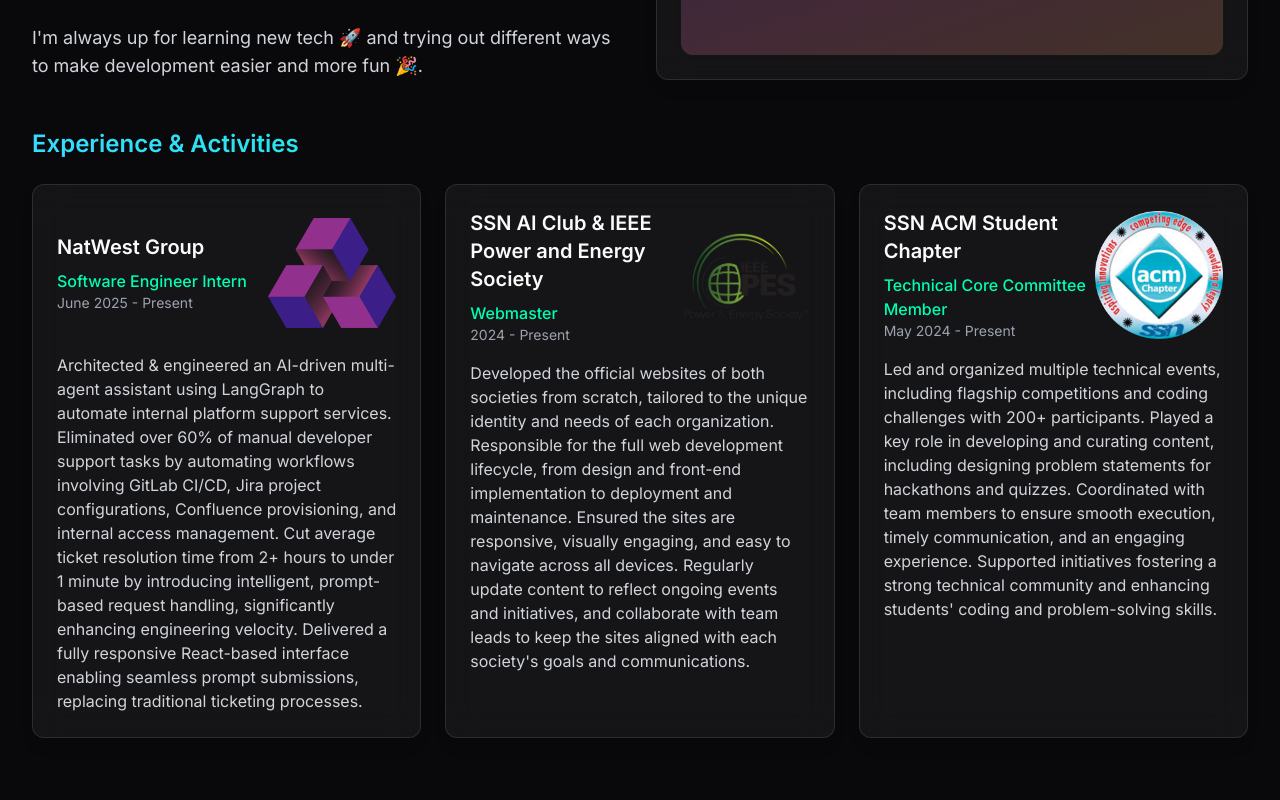
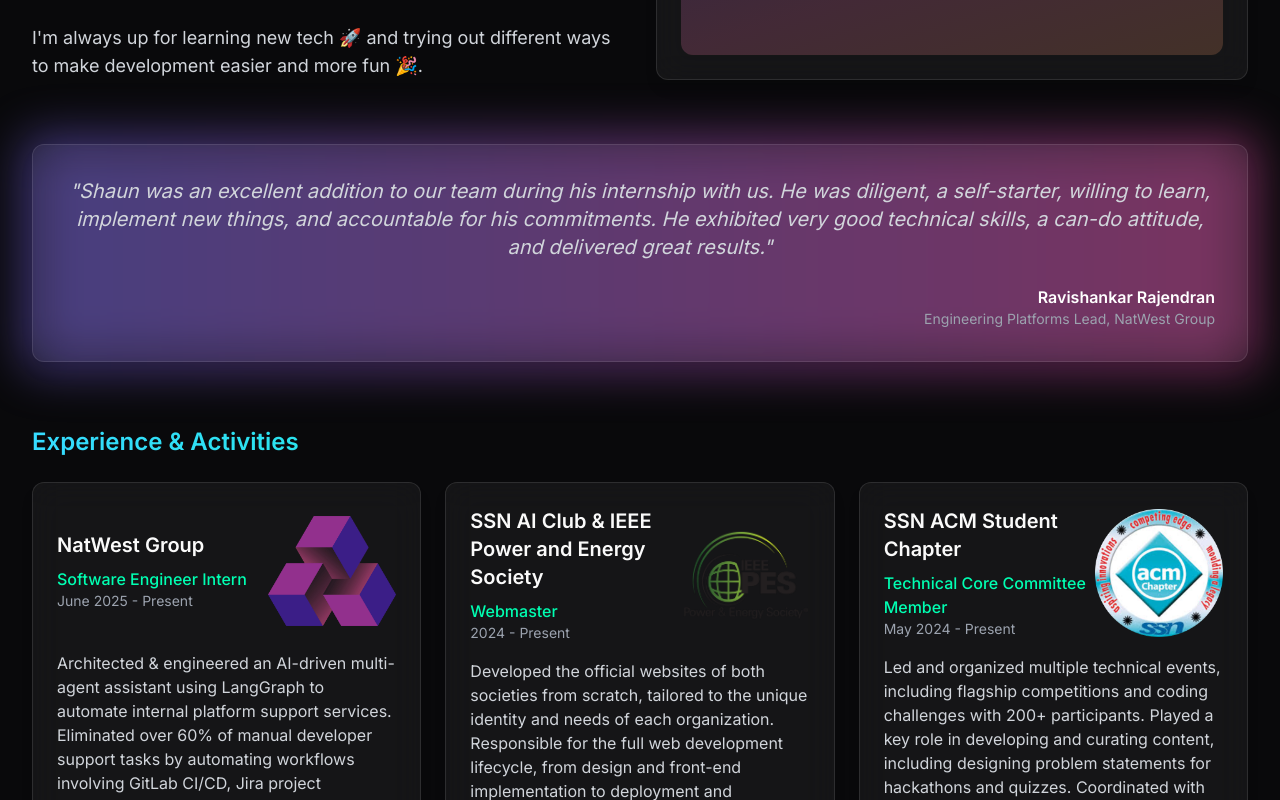
Before and after one commit to Shaun-Allan/Portfolio, a React (Vite) app: page / in a window 1280 px wide. Shown: the part 1100-1900 px from the top of the page. Built offline with nearby package versions, Linux system fonts and the light colour scheme; no server answers.

Commit message:
Add testimonial

```diff
--- a/src/components/About.tsx
+++ b/src/components/About.tsx
@@ -1,9 +1,9 @@
-import { useEffect, useRef, useState } from 'react';
+import { useEffect, useState } from 'react';
 import Spline from '@splinetool/react-spline';
 
 const AboutCard = ({ title, role, period, description, img }) => {
   return (
-    <div className="glass p-6 rounded-xl card-hover">
+    <div className="glass p-6 rounded-xl card-hover h-full">
       <div className='flex items-center justify-between'>
         <div>
           <h3 className="text-xl font-semibold mb-2">{title}</h3>
@@ -23,42 +23,70 @@ const AboutCard = ({ title, role, period, description, img }) => {
   );
 };
 
+const TestimonialBanner = () => {
+  return (
+    <>
+      {/* This style tag defines the custom animation. */}
+      <style>
+        {`
+          @keyframes gradient-move {
+            0% {
+              background-position: 0% 50%;
+            }
+            50% {
+              background-position: 100% 50%;
+            }
+            100% {
+              background-position: 0% 50%;
+            }
+          }
+        `}
+      </style>
+
+      <div className="my-16 relative group">
+        {/* This is the animated gradient border/glow */}
+        <div
+          className="absolute -inset-2 rounded-lg blur-xl opacity-50 group-hover:blur-3xl group-hover:opacity-70 transition-all duration-500"
+          style={{
+            background: 'linear-gradient(270deg, #6366f1, #8b5cf6, #ec4899, #6366f1)',
+            backgroundSize: '400% 400%',
+            animation: 'gradient-move 8s ease infinite',
+            zIndex: 0,
+          }}
+        ></div>
+
+        {/* This is the main content box on top */}
+        {/* FIX: Added border and backdrop-blur for a better glass effect */}
+        <div className="relative glass p-8 rounded-xl z-10 border border-white/10 backdrop-blur-md">
+          {/* FIX: Reverted text to be italic and centered */}
+          <blockquote className="text-center italic text-gray-300 text-lg md:text-xl mb-6 leading-relaxed">
+            "Shaun was an excellent addition to our team during his internship with us. He was diligent, a self-starter, willing to learn, implement new things, and accountable for his commitments. He exhibited very good technical skills, a can-do attitude, and delivered great results."
+          </blockquote>
+          <footer className="text-right">
+            <p className="font-semibold text-white">Ravishankar Rajendran</p>
+            <p className="text-sm text-gray-400">Engineering Platforms Lead, NatWest Group</p>
+          </footer>
+        </div>
+      </div>
+    </>
+  );
+};
+
 const AboutSection = () => {
   const [isMobile, setIsMobile] = useState(false);
   const [isTablet, setIsTablet] = useState(false);
   const [size, setSize] = useState({ width: window.innerWidth, height: window.innerHeight });
-  const getZoom = () => window.devicePixelRatio || 1;
-
-  const [zoom, setZoom] = useState(getZoom());
 
   useEffect(() => {
-    const handleResize = () => {
-      setZoom(getZoom());
-    };
-
-    window.addEventListener('resize', handleResize);
-
-    return () => window.removeEventListener('resize', handleResize);
-  }, []);
-
-  useEffect(() => {
-    // Check if device is mobile on initial render
-    const checkMobile = () => {
+    const checkDeviceSize = () => {
       setIsMobile(window.innerWidth < 1280);
       setIsTablet(window.innerWidth < 1536);
       setSize({ width: window.innerWidth, height: window.innerHeight });
     };
 
-
-
-    // Run the check initially
-    checkMobile();
-
-    // Set up event listener for window resize
-    window.addEventListener('resize', checkMobile);
-
-    // Clean up event listener on component unmount
-    return () => window.removeEventListener('resize', checkMobile);
+    checkDeviceSize();
+    window.addEventListener('resize', checkDeviceSize);
+    return () => window.removeEventListener('resize', checkDeviceSize);
   }, []);
 
   return (
@@ -78,25 +106,16 @@ const AboutSection = () => {
             </p>
           </div>
 
-          {/* {isMobile && (
-            <div className='relative h-[489px] w-[598px]'
-              style={{ zIndex: 10, scale: "45%", marginBottom: "-193px", marginTop: "-180px", right: "0%", transform: "translateX(45%)" }}>
-              <Spline scene="https://prod.spline.design/iNXxRLd121sXTPp7/scene.splinecode" />
-            </div>
-          )} */}
-
           <div className="glass p-6 rounded-xl flex items-center justify-center">
-
             <div className="w-full h-full bg-gradient-to-br from-neon-purple/20 via-neon-pink/20 to-neon-orange/20 rounded-lg flex items-center justify-start">
               {!isMobile && (
-                <div className='absolute h-[850px] w-[1200px] scale-50 z-10  -bottom-[199px]'
-                  style={{ left: `calc(${!isTablet? -150 : -200}px - ${Math.pow((1920 - size.width), 0.71)}px)` }}>
+                <div className='absolute h-[850px] w-[1200px] scale-50 z-10 -bottom-[199px]'
+                  style={{ left: `calc(${!isTablet ? -150 : -200}px - ${Math.pow((1920 - size.width), 0.71)}px)` }}>
                   <Spline scene="https://prod.spline.design/HvYtuOEtOFskFW9l/scene.splinecode" />
                 </div>
               )}
               <p
-                className={`text-2xl font-bold gradient-text py-10 ${isMobile ? 'text-center px-14' : 'text-left pl-14'
-                  }`}
+                className={`text-2xl font-bold gradient-text py-10 ${isMobile ? 'text-center px-14' : 'text-left pl-14'}`}
                 style={{
                   width: !isMobile ? `calc(90% - ${1536 - size.width}px)` : '100%'
                 }}
@@ -106,6 +125,8 @@ const AboutSection = () => {
             </div>
           </div>
         </div>
+
+        <TestimonialBanner />
 
         <h3 className="text-2xl font-semibold mb-6 tech-gradient-text">Experience & Activities</h3>
 
```
